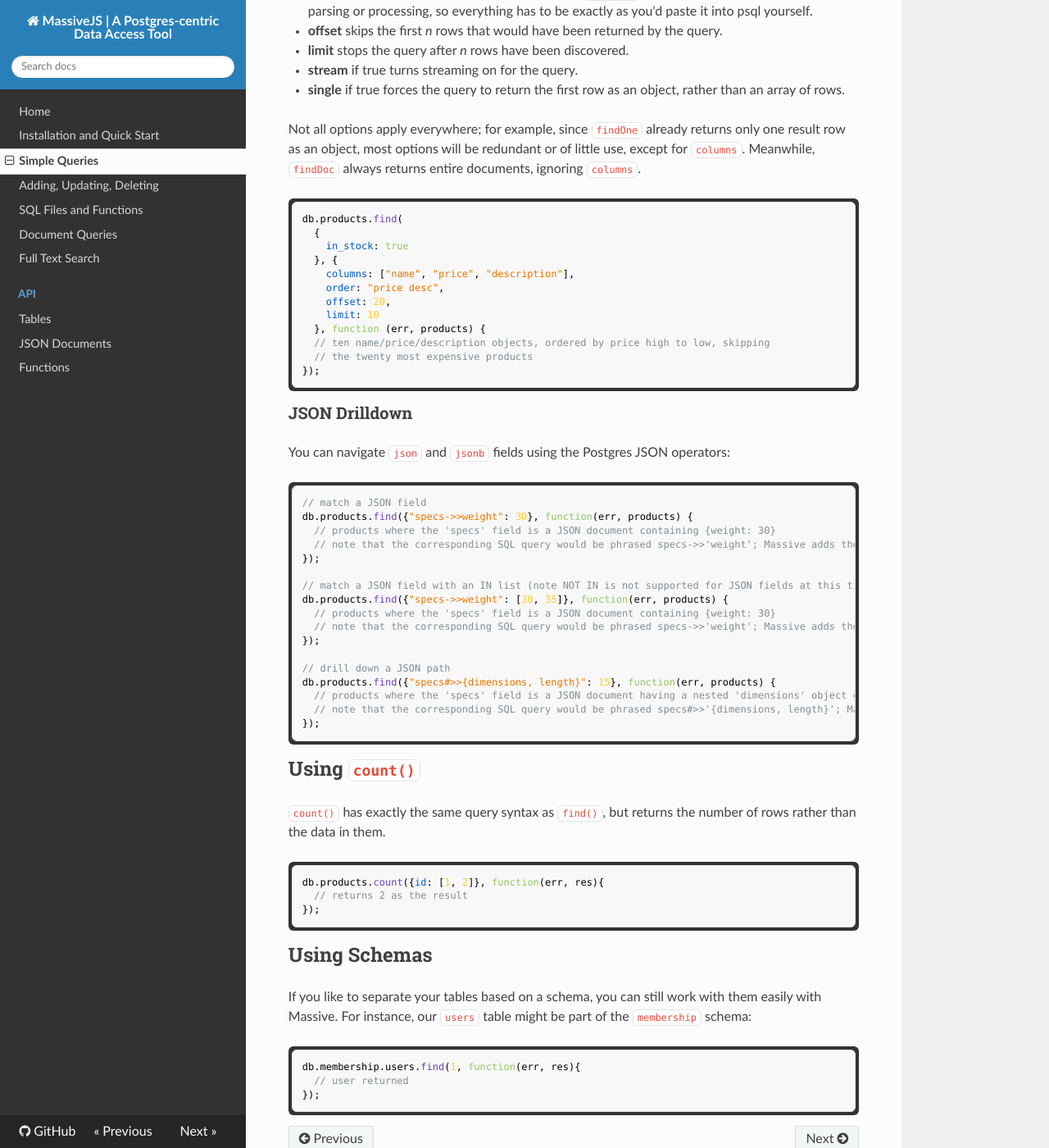
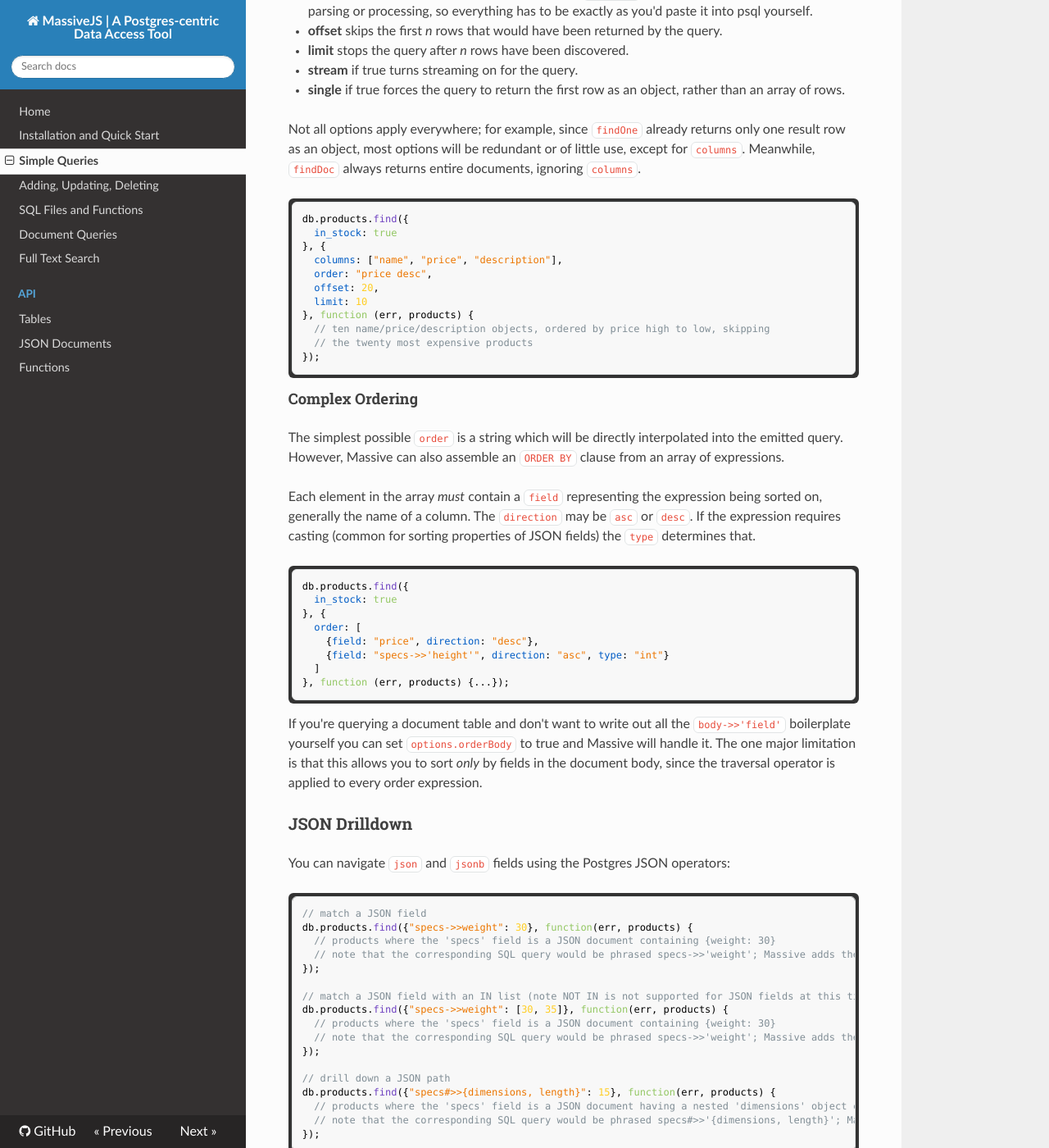
Before and after one commit to dmfay/massive-js, an MkDocs documentation site: the page built from docs/simple_queries.md, in a window 1280 px wide and 1400 px high, scrolled down 3454 px. Shown: the whole window at 82% size. Built offline with MkDocs 1.6.1, drawn with Linux system fonts in a browser that asks for light colours; nearby versions of some CDN libraries; old or Windows-style settings are respelled for this version of MkDocs.

Commit message:
document ordering

````diff
--- a/docs/simple_queries.md
+++ b/docs/simple_queries.md
@@ -155,19 +155,46 @@ use, except for `columns`. Meanwhile, `findDoc` always returns entire documents,
 ignoring `columns`.
 
 ```js
-db.products.find(
-  {
-    in_stock: true
-  }, {
-    columns: ["name", "price", "description"],
-    order: "price desc",
-    offset: 20,
-    limit: 10
-  }, function (err, products) {
+db.products.find({
+  in_stock: true
+}, {
+  columns: ["name", "price", "description"],
+  order: "price desc",
+  offset: 20,
+  limit: 10
+}, function (err, products) {
   // ten name/price/description objects, ordered by price high to low, skipping
   // the twenty most expensive products
 });
 ```
+
+#### Complex Ordering
+
+The simplest possible `order` is a string which will be directly interpolated
+into the emitted query. However, Massive can also assemble an `ORDER BY` clause
+from an array of expressions.
+
+Each element in the array _must_ contain a `field` representing the expression
+being sorted on, generally the name of a column. The `direction` may be `asc` or
+`desc`. If the expression requires casting (common for sorting properties of
+JSON fields) the `type` determines that.
+
+```js
+db.products.find({
+  in_stock: true
+}, {
+  order: [
+    {field: "price", direction: "desc"},
+    {field: "specs->>'height'", direction: "asc", type: "int"}
+  ]
+}, function (err, products) {...});
+```
+
+If you're querying a document table and don't want to write out all the
+`body->>'field'` boilerplate yourself you can set `options.orderBody` to true
+and Massive will handle it. The one major limitation is that this allows you to
+sort _only_ by fields in the document body, since the traversal operator is
+applied to every order expression.
 
 ### JSON Drilldown
 
````
Also changed, not shown: 1 other file.
